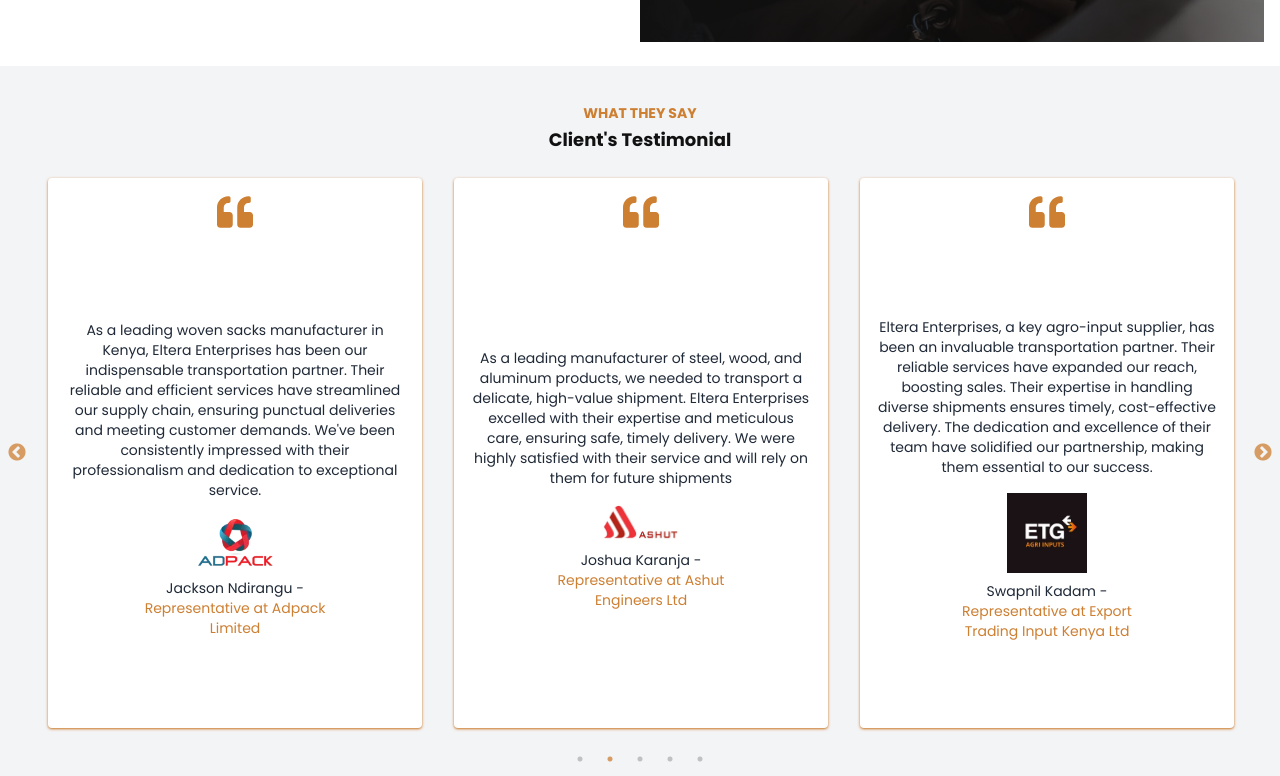
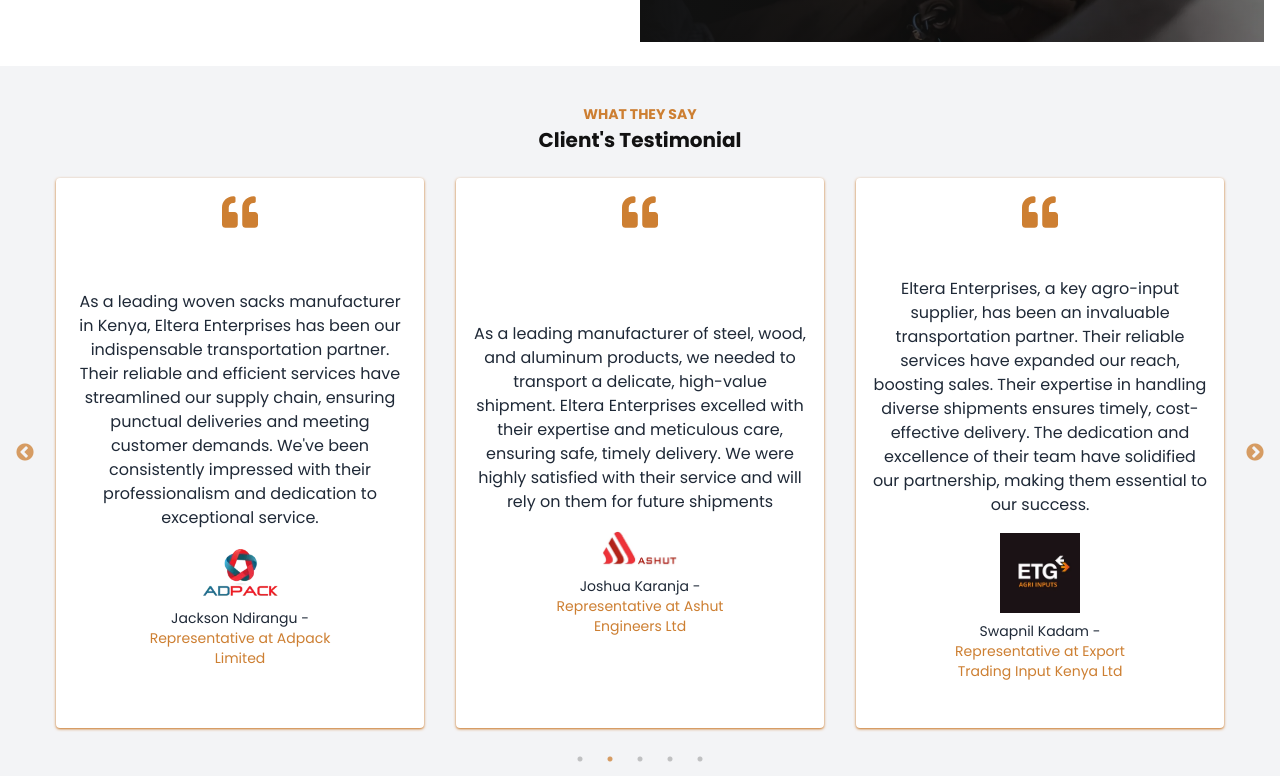
Before and after one commit to saretoduncan/eltera_enterprises, a React (Vite) app: page / in a window 1280 px wide. Shown: the part 1474-2250 px from the top of the page. Built offline with nearby package versions, Linux system fonts and the light colour scheme.

Commit message:
animate to top animation

```diff
--- a/src/components/TestimonialCard.tsx
+++ b/src/components/TestimonialCard.tsx
@@ -14,7 +14,7 @@ const TestimonialCard: React.FC<TTestimonialType> = ({
         </div>
         <div>
           <div className=" space-y-4">
-            <p className=" text-sm">{content}</p>
+            <p className="text:sm xl:text-base">{content}</p>
             <div>
               <figure className="grid space-y-2">
                 <img
--- a/src/pages/homePage/testimonialSection.tsx
+++ b/src/pages/homePage/testimonialSection.tsx
@@ -1,7 +1,7 @@
 import TestimonialCard from "../../components/TestimonialCard";
 import Slider, { Settings } from "react-slick";
 import { TestimonialData } from "../../types/testimonial_types";
-
+import AnimateToTop from "../../components/animationComponents/AnimateToTop";
 
 const TestimonialSection = () => {
   const sliderConfig: Settings = {
@@ -10,8 +10,8 @@ const TestimonialSection = () => {
     speed: 500,
     slidesToShow: 3,
     initialSlide: 0,
-    autoplay:true,
-
+    autoplay: true,
+    cssEase: "ease-in-out",
     responsive: [
       {
         breakpoint: 1024,
@@ -45,11 +45,14 @@ const TestimonialSection = () => {
   return (
     <>
       <div className=" bg-gray-100 w-full py-8 overflow-hidden">
-        <h5 className="text-center text-primaryBlue text-lg font-bold mb-2">
+        <AnimateToTop>
+          <h5 className="text-center text-primaryBlue text-lg  font-bold mb-2 md:text-xl">
             <span className="text-sm text-secondary-color">WHAT THEY SAY</span>
             <br /> Client's Testimonial
           </h5>
-        <div className=" px-8 h-full xl:w-[1280px]  xl:mx-auto ">
+        </AnimateToTop>
+        <AnimateToTop>
+          <div className=" px-8 h-full xl:px-10 xl:w-[1280px]  xl:mx-auto ">
             <Slider {...sliderConfig}>
               {TestimonialData.map((item, index) => (
                 <TestimonialCard
@@ -62,7 +65,7 @@ const TestimonialSection = () => {
               ))}
             </Slider>
           </div>
-
+        </AnimateToTop>
         {/*  */}
       </div>
     </>
```
Lines whose indentation alone changed are shown as unchanged.
